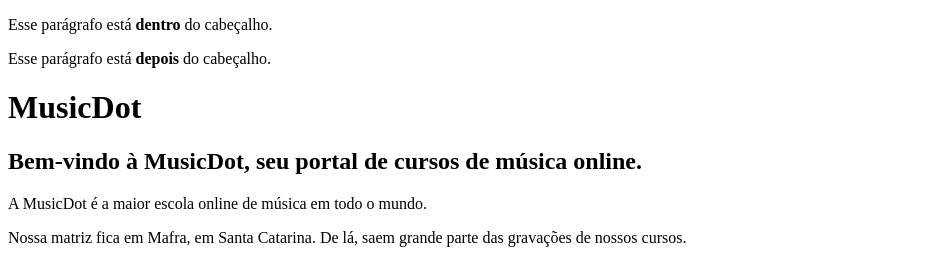
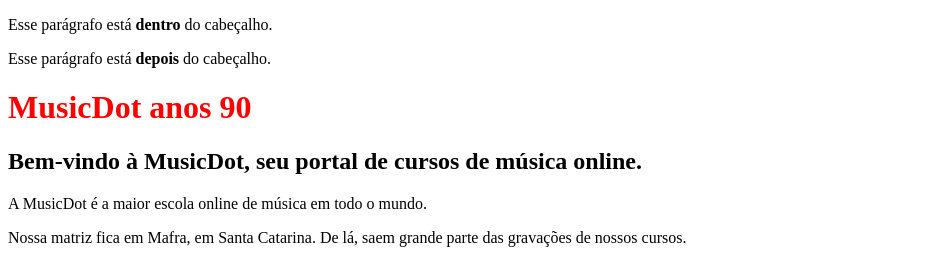
Before and after one commit to IgorLimaMiranda/projeto-musicdot, a plain HTML site: page revisao.html in a window 1280 px wide. Shown: the top 260 px of the page, without its empty margins (0-951 px from the left). Drawn offline with Linux system fonts and the light colour scheme.

Commit message:
REVISANDO CONTEÚDO DE HTML

```diff
--- a/revisao.html
+++ b/revisao.html
@@ -1,7 +1,11 @@
+<!-- <!DOCTYPE html> indica para o navegador a utilização da versão mais recente
+do HTML - a versão 5, atualmente*. -->
 <!DOCTYPE html>
 <html lang="pt-BR"> <!-- mãe -->
 
 <head> <!-- filha -->
+    <!-- O UTF-8 é a recomendação atual para encoding na Web por ser amplamente suportada em
+navegadores e editores de código, além de ser compatível com praticamente todos os idiomas do mundo. -->
     <meta charset="utf-8">
     <title>Revisão HTML</title>
 </head>
@@ -22,6 +26,10 @@ quantidade razoável de elementos, o que pode gerar uma certa confusão. Para ma
 legível, é recomendada a adição de comentários antes da abertura e após do fechamento de tags
 estruturais (que conterão outras tags). Dessa maneira, nós podemos identificar claramente quando
 um elemento está dentro dessa estrutura ou depois dela. -->
+
+
+
+
 
     <!-- início do cabeçalho -->
     <header>
@@ -49,7 +57,9 @@ um elemento está dentro dessa estrutura ou depois dela. -->
                 e relevância. Os navegadores especiais para acessibilidade também interpretam o conteúdo dessas tags
                 de maneira a diferenciar seu conteúdo e facilitar a navegação do usuário pelo documento. -->
 
-    <h1>MusicDot</h1>
+
+                <h1><font color="red">MusicDot anos 90</font></h1>
+
     <h2>Bem-vindo à MusicDot, seu portal de cursos de música online.</h2>
 
 
```
Also changed, not shown: sobre.html (+15 -0 lines).
